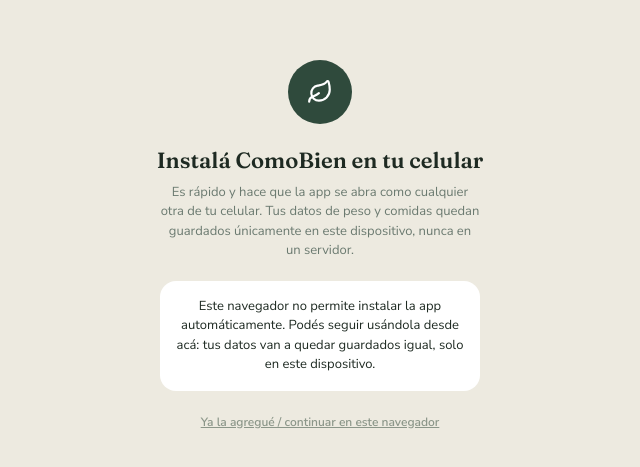
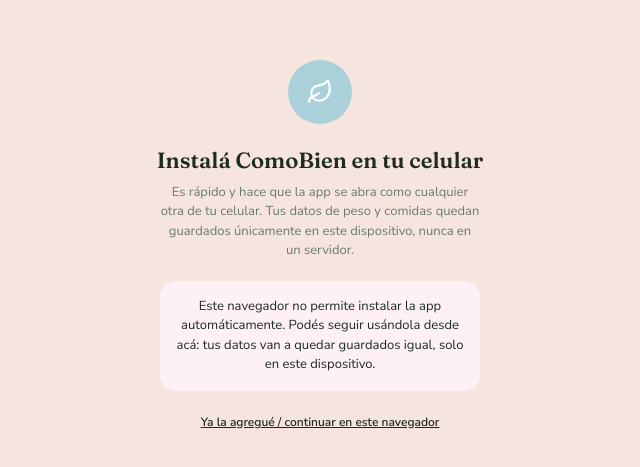
Before and after one commit to barbaravivante/comobien-app, a React (Vite) app: page / in a window 1280 px wide. Shown: the part 151-618 px from the top of the page, without its empty margins (320-960 px from the left). Built offline with nearby package versions, Linux system fonts and the light colour scheme; no server answers.

Commit message:
Add files via upload

```diff
--- a/src/theme.js
+++ b/src/theme.js
@@ -13,24 +13,24 @@
 
 export const COLORS = {
   // Fondo general de toda la app
-  fondo: "#EDEAE0",
+  fondo: "#F5E5DE",
 
   // Color principal de marca: botones importantes, ícono, elementos activos
-  primario: "#2F4A3C",
+  primario: "#AAD0DA",
   // Versión clara del color principal, para fondos suaves (ej: barras llenas)
   primarioClaro: "#4C8C5B",
 
   // Textos
   textoPrincipal: "#1E2A22", // títulos y texto importante
   textoSecundario: "#6B7A70", // texto de apoyo, descripciones
-  textoTerciario: "#8B9689", // texto más tenue (ayuda, placeholders)
+  textoTerciario: "#1E2A22", // texto más tenue (ayuda, placeholders)
 
   // Tarjetas y bordes
-  fondoTarjeta: "#FFFFFF",
+  fondoTarjeta: "#FDF1F6",
   borde: "#E4E0D3",
 
   // Estados
-  exito: "#4C8C5B",
+  exito: "#AAD0DA",
   error: "#C1633E",
   errorFondo: "#FBEAE3",
 
@@ -43,8 +43,8 @@
   navInactivo: "#B7BEB3",
 
   // Textos dentro de la caja verde de "Recomendación del día"
-  textoSobreVerde: "#DCE5DE",
-  destacadoSobreVerde: "#B8E0C4",
+  textoSobreVerde: "#FFFFFF",
+  destacadoSobreVerde: "#FFFFFF",
 };
 
 // Tipografía: título con "serif" (Fraunces) y el resto de la app con
```
